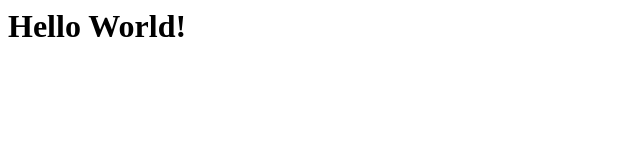
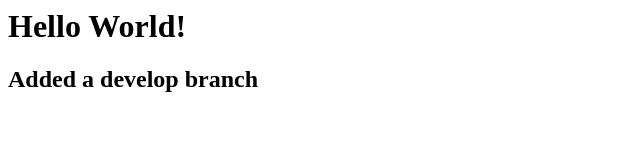
Before and after one commit to c3-timschultz/repoTest, a plain HTML site: page app/index.html in a window 1280 px wide. Shown: the whole page, without its empty margins (0-640 px from the left). Drawn offline with Linux system fonts and the light colour scheme.

Commit message:
Added a develop branch

```diff
--- a/app/index.html
+++ b/app/index.html
@@ -4,5 +4,6 @@
     </head>
     <body>
         <h1>Hello World!</h1>
+        <h2>Added a develop branch</h2>
     </body>
 </html>
```
